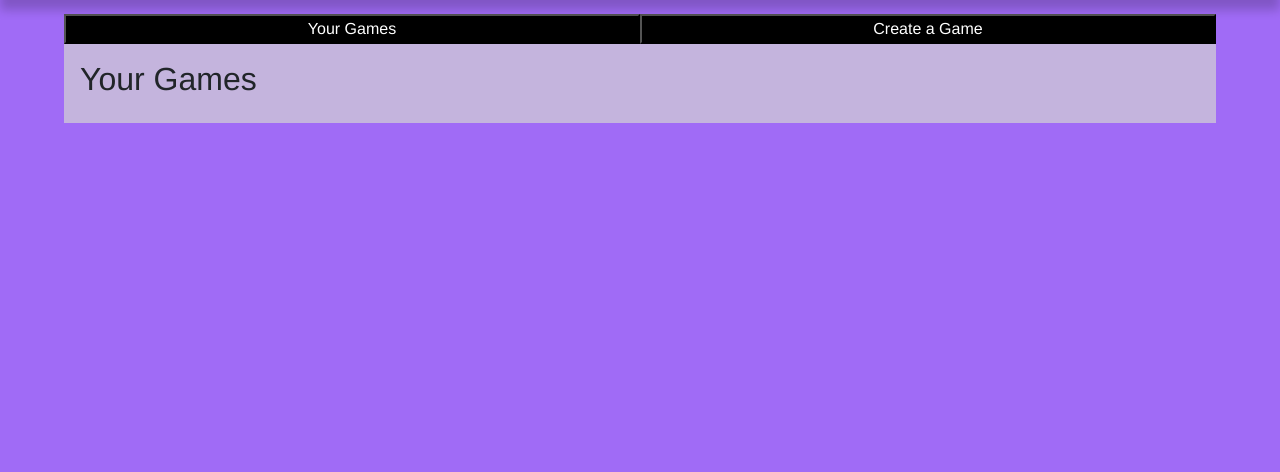
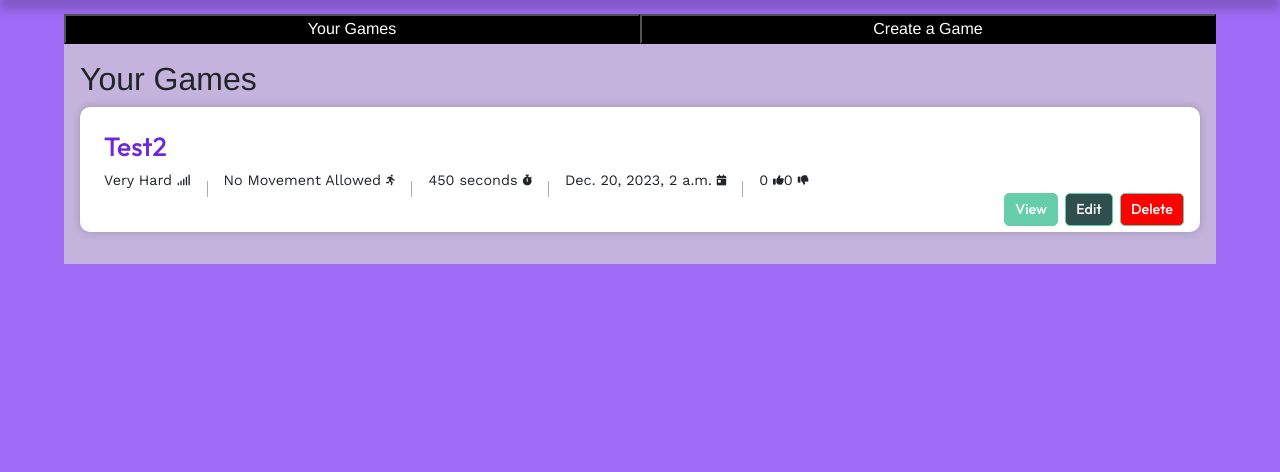
Before and after one commit to meoVUB/maptag, a Django app: page /mygames in a window 1280 px wide. Shown: the part 72-544 px from the top of the page. Run offline with Django 4.2, Linux system fonts and the light colour scheme; a user stored in the database is signed in; data comes from the database, SQL or seed files in the repository; both versions use the stored data as it was after the commit; some libraries are stand-ins or nearby versions.

Commit message:
Added: mygames with view edit delete options

```diff
--- a/Website/MapTag/urls.py
+++ b/Website/MapTag/urls.py
@@ -29,6 +29,9 @@ urlpatterns = [
     path('myaccount', user_views.myaccount, name="myaccount"),
     path('update_account_details', user_views.update_account_details, name="update_account_details"),
     path('mygames/create_game', user_views.create_game, name="create_game"),
+    path('mygames/edit_game/<uuid:game_id>/', user_views.edit_game, name='edit_game'),
+    path('update_game/<uuid:game_id>/', user_views.update_game, name='update_game'),
+    path('mygames/delete_game/<uuid:game_id>/', user_views.delete_game, name='delete_game'),
     path('game', game_views.game, name="game"),
     path('gameselection', game_views.gameselection, name="gameselection"),
     path('custom_games', game_views.custom_games, name="custom_games"),
--- a/Website/User/static/styles/mygames.css
+++ b/Website/User/static/styles/mygames.css
@@ -27,6 +27,104 @@ body {
     transition: background-color 0.3s ease;
 }
 
+.game {
+    background-color: white;
+    margin-bottom: 1em;
+    border-radius: 10px;
+    box-shadow: 0 0 10px rgba(0, 0, 0, 0.2);
+    padding: 1.5em;
+    position: relative;
+    width: 100%;
+}
+
+.game[data-depth="1"] {
+    transform: translateY(0);
+}
+
+.game[data-depth="2"] {
+    transform: translateY(-10px);
+}
+
+.game[data-depth="3"] {
+    transform: translateY(-20px);
+}
+
+.game[data-depth="4"] {
+    transform: translateY(-30px);
+}
+
+.game h2 {
+    font-family: "Outfit", sans-serif;
+    font-size: 1.65em;
+    margin-top: 0;
+}
+
+.game-details {
+    display: flex;
+    align-items: center;
+    font-family: "Work Sans", sans-serif;
+    font-size: 0.9em;
+}
+
+.vertical-line {
+    height: 1rem;
+    border-left: 1px solid #aaa;
+    margin: 0 1rem;
+}
+
+.game h2 .title {
+    color: #6D27DD;
+}
+
+.game-actions {
+    position: absolute;
+    bottom: 0.35em;
+    right: 1em;
+    margin-top: 10em;
+    display: flex;
+}
+
+.game-actions a {
+    margin-left: 0.5em;
+    background-color: white;
+    color: mediumaquamarine;
+    border: 1px solid mediumaquamarine;
+    border-radius: 5px;
+    padding: 5px 10px;
+    text-decoration: none;
+    font-family: "Outfit", sans-serif;
+    font-size: 0.9em;
+    cursor: pointer;
+    transition: all 0.2s ease-in-out;
+}
+
+.game-view {
+    background-color: mediumaquamarine !important;
+    color: white !important;
+}
+
+.game-view:hover {
+    transform: scale(1.10);
+}
+
+.game-edit {
+    background-color: darkslategray !important;
+    color: white !important;
+}
+
+.game-edit:hover {
+    transform: scale(1.10);
+}
+
+.game-delete {
+    background-color: red !important;
+    color: white !important;
+}
+
+.game-delete:hover {
+    transform: scale(1.10);
+}
+
 .mode {
     background-color: rgba(211, 211, 211, 0.7);
     padding: 1em;
--- a/Website/User/templates/profile/mygames.html
+++ b/Website/User/templates/profile/mygames.html
@@ -10,6 +10,7 @@
   <link rel="stylesheet" type="text/css" href="{% static 'styles/mygames.css' %}" />
 
   <!-- Required scripts -->
+  <script src="https://kit.fontawesome.com/faa39f46c7.js" crossorigin="anonymous"></script>
   <script src="{% static 'scripts/mygames.js' %}" defer></script>
   <script src="https://maps.googleapis.com/maps/api/js?key=AIzaSyAfIdLGhVXWF-JiBJuJle1Pp1YnHYutuC0&v=weekly" defer></script>
 {% endblock %}
@@ -23,6 +24,42 @@
 
     <div id="Your Games" class="w3-container w3-border mode">
       <h2>Your Games</h2>
+      {% if my_games %}
+          {% for game in my_games %}
+          <div class="game">
+            <h2><span class="title">{{ game.map_title }}</span></span></h2>
+            <div class="game-details">
+              <p class="game-difficulty">{{ game.difficulty }} <i class="fa-solid fa-signal fa-xs"></i></p>
+              <div class="vertical-line"></div>
+              <p class="game-mobility" style="display: none;">{{ game.mobility }} <i class="fa-solid fa-person-running fa-xs"></i></p>
+              {% if game.mobility == True %}
+              <p>Movement Allowed <i class="fa-solid fa-person-running fa-xs"></i></p>
+              {% else %}
+              <p>No Movement Allowed <i class="fa-solid fa-person-running fa-xs"></i></p>
+              {% endif %}
+              <div class="vertical-line"></div>
+              <p class="game-duration">{{ game.timer_duration }} seconds <i class="fa-solid fa-stopwatch fa-xs"></i></p>
+              <p class="game-timerstatus" style="display: none;">{{ game.timer_status }}</p>
+              <div class="vertical-line"></div>
+              <p class="game-date">{{ game.date_created }} <i class="fa-solid fa-calendar-day fa-xs"></i></p>
+              <div class="vertical-line"></div>
+              <p class="game-likes">
+                {{ game.likes }} <i class="fa-solid fa-thumbs-up fa-xs"></i>
+              </p>
+              <p class="game-dislikes">
+                {{ game.dislikes }} <i class="fa-solid fa-thumbs-down fa-xs"></i>
+              </p>
+            </div>
+            <div class="game-actions">
+              <a href="{% url 'custom_game_detail' game.id %}" class="game-view">View</a>
+              <a href="{% url 'edit_game' game.id %}" class="game-edit">Edit</a>
+              <a href="{% url 'delete_game' game.id %}" class="game-delete">Delete</a>
+            </div>
+          </div>
+          {% endfor %}
+      {% else %}
+        <p>No games found.</p>
+      {% endif %}
     </div>
 
     <div id="Create a Game" class="w3-container w3-border mode" style="display:none">
--- a/Website/User/views.py
+++ b/Website/User/views.py
@@ -1,4 +1,4 @@
-from django.shortcuts import redirect, render
+from django.shortcuts import get_object_or_404, redirect, render
 from django.http import HttpResponse
 from django.contrib.auth.models import User
 from django.contrib.auth import authenticate, login, logout
@@ -65,7 +65,11 @@ def log_out(request):
 
 def mygames(request):
     if request.user.is_authenticated:
-        return render(request, "profile/mygames.html")
+        user_games = CustomGame.objects.filter(creator=request.user.username)
+        context = {
+            'my_games': user_games
+        }
+        return render(request, "profile/mygames.html", context)
     else:
         return redirect('home')
 
@@ -160,3 +164,76 @@ def create_game(request):
 
         return redirect ('mygames')
     return render(request, "mygames.html")
+
+def edit_game(request, game_id):
+    game = get_object_or_404(CustomGame, id=game_id)
+    context = {'game': game}
+    return render(request, 'profile/edit_game.html', context)
+
+def delete_game(request, game_id):
+    game = get_object_or_404(CustomGame, id=game_id)
+    game.delete()
+    return redirect('mygames')
+
+def update_game(request, game_id):
+    if request.method == 'POST':
+        game = get_object_or_404(CustomGame, id=game_id)
+        mapTitle = request.POST.get('mapTitle', '').strip()
+        canMove = request.POST.get('canMove', '').strip()
+        scoreCalc = request.POST.get('scoreCalc', '').strip()
+        timerActive = request.POST.get('timerActive', '').strip()
+        timerDuration = request.POST.get('timerDuration', '').strip()
+        mapDescription = request.POST.get('mapDescription', '').strip()
+
+        # Validate required fields
+        if not all([mapTitle, canMove, scoreCalc, timerActive, mapDescription]):
+            return HttpResponseBadRequest("Please fill in all required fields.")
+
+        # If Timer is set to "Yes," ensure Timer Duration is filled
+        if timerActive == 'yes' and not timerDuration:
+            return HttpResponseBadRequest("Please fill the Timer Duration.")
+
+        # Validate timer duration range
+        if timerDuration and int(timerDuration) > 600:
+            return HttpResponseBadRequest("Timer duration cannot exceed 10 minutes.")
+
+        # Validate difficulty level
+        valid_difficulty_levels = ['Impossible', 'Very Hard', 'Hard', 'Normal', 'Easy']
+        if scoreCalc not in valid_difficulty_levels:
+            return HttpResponseBadRequest("Invalid difficulty level.")
+
+        # Update CustomGame instance
+        game.map_title = mapTitle
+        game.mobility = canMove == 'yes'
+        game.difficulty = scoreCalc
+        game.timer_status = timerActive == 'yes'
+        game.timer_duration = int(timerDuration) if timerDuration else None
+        game.map_description = mapDescription
+        game.save()
+
+        latitudes = []
+        longitudes = []
+        location_index = 1
+
+        while True:
+            lat_key = f'lat{location_index}'
+            lon_key = f'long{location_index}'
+
+            if lat_key in request.POST and lon_key in request.POST:
+                latitudes.append(request.POST[lat_key])
+                longitudes.append(request.POST[lon_key])
+                location_index += 1
+            else:
+                break
+
+        # Validate and create Location instances
+        for lat, lon in zip(latitudes, longitudes):
+            try:
+                lat, lon = float(lat), float(lon)
+                if not (-90 <= lat <= 90) or not (-180 <= lon <= 180):
+                    return HttpResponseBadRequest("Invalid coordinates.")
+                Location.objects.create(custom_game=game, latitude=lat, longitude=lon)
+            except ValueError:
+                return HttpResponseBadRequest("Invalid coordinate values.")
+
+        return redirect('mygames')
```
Also changed, not shown: Website/User/static/scripts/edit_game.js (added, +156 -0 lines), Website/User/static/styles/edit_game.css (added, +26 -0 lines), Website/User/templates/profile/edit_game.html (added, +87 -0 lines), Website/db.sqlite3.
